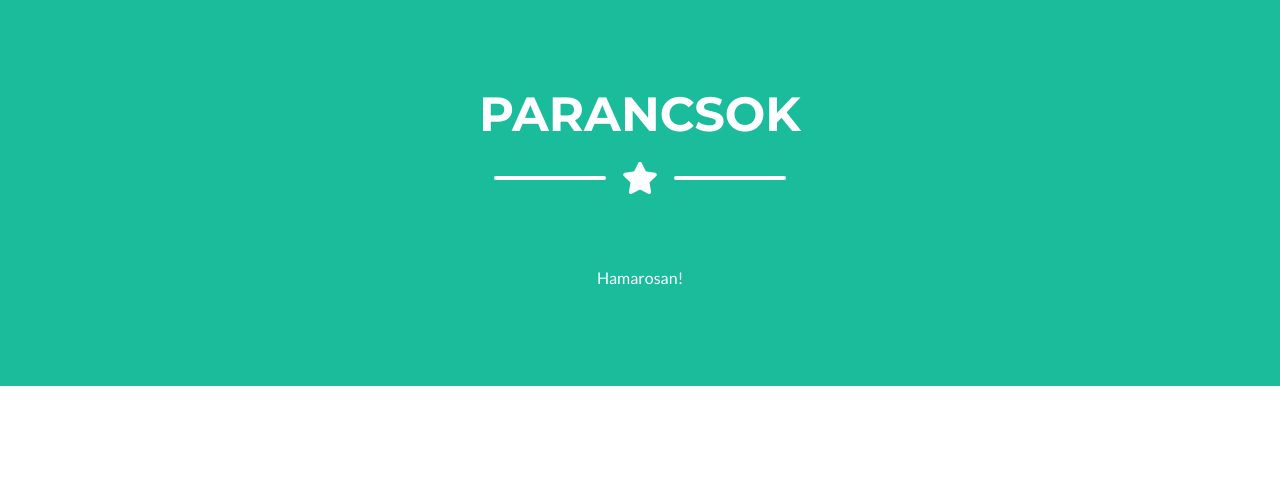
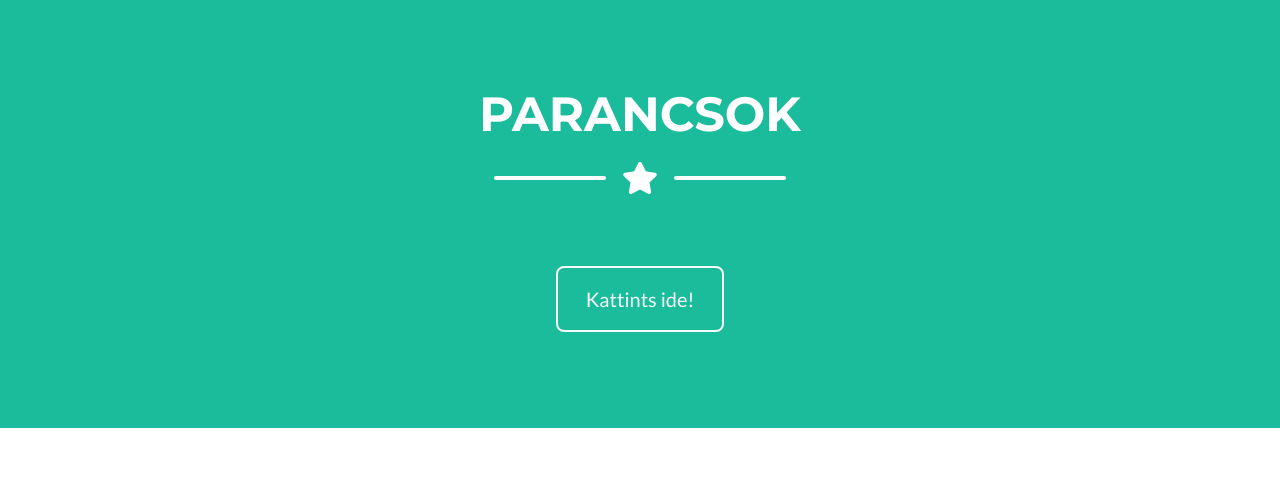
Before and after one commit to SoltyDiscordBot/SoltyWebDev, a website with bundled scripts: page index.html in a window 1280 px wide. Shown: the part 1481-1960 px from the top of the page. Built offline with nearby package versions, Linux system fonts and the light colour scheme.

Commit message:
Add files via upload

```diff
--- a/index.html
+++ b/index.html
@@ -50,7 +50,10 @@ Author: LionOfficial
           </li>
             <a target="_blank" class="nav-link py-100 px-200 px-lg-150 rounded js-scroll-trigger" href=https://discordapp.com/api/oauth2/authorize?client_id=603178289678385152&permissions=8&scope=bot>Bot meghívása</a>
           </li>
-        </ul>
+            <a target="_blank" class="nav-link py-100 px-200 px-lg-150 rounded js-scroll-trigger" href=https://soltyweb.tk>Újdonságok</a>
+        </li>
+      </ul>
+         </li>
       </div>
     </div>
   </nav>
@@ -205,9 +208,9 @@ Author: LionOfficial
 
       <!-- About Section Button -->
       <div class="text-center mt-4">
-
+        <a target='_blank' class="btn btn-xl btn-outline-light" href="https://soltycmd.tk">
           <i class=""></i>
-          Hamarosan!
+          Kattints ide!
         </a>
       </div>
 
```
